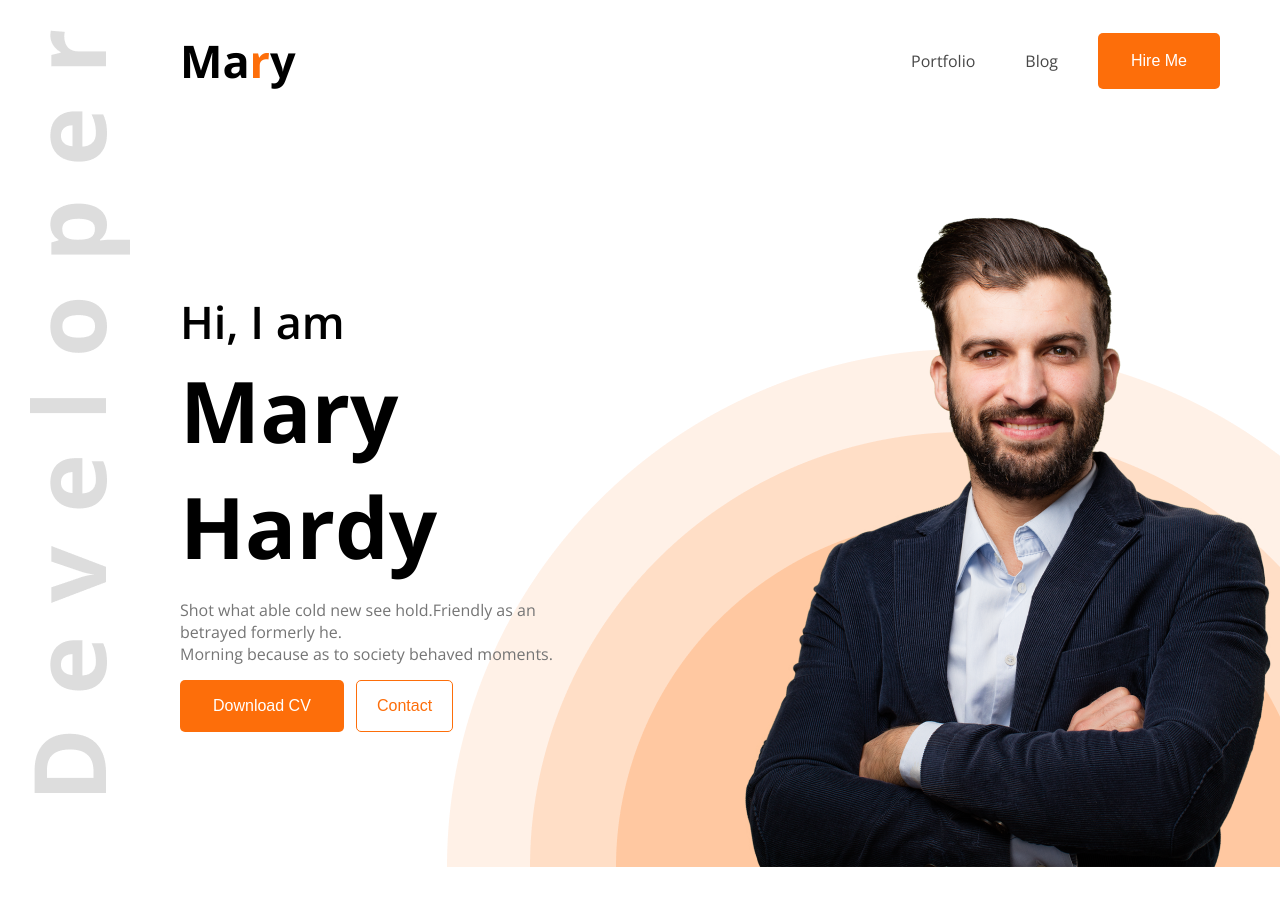
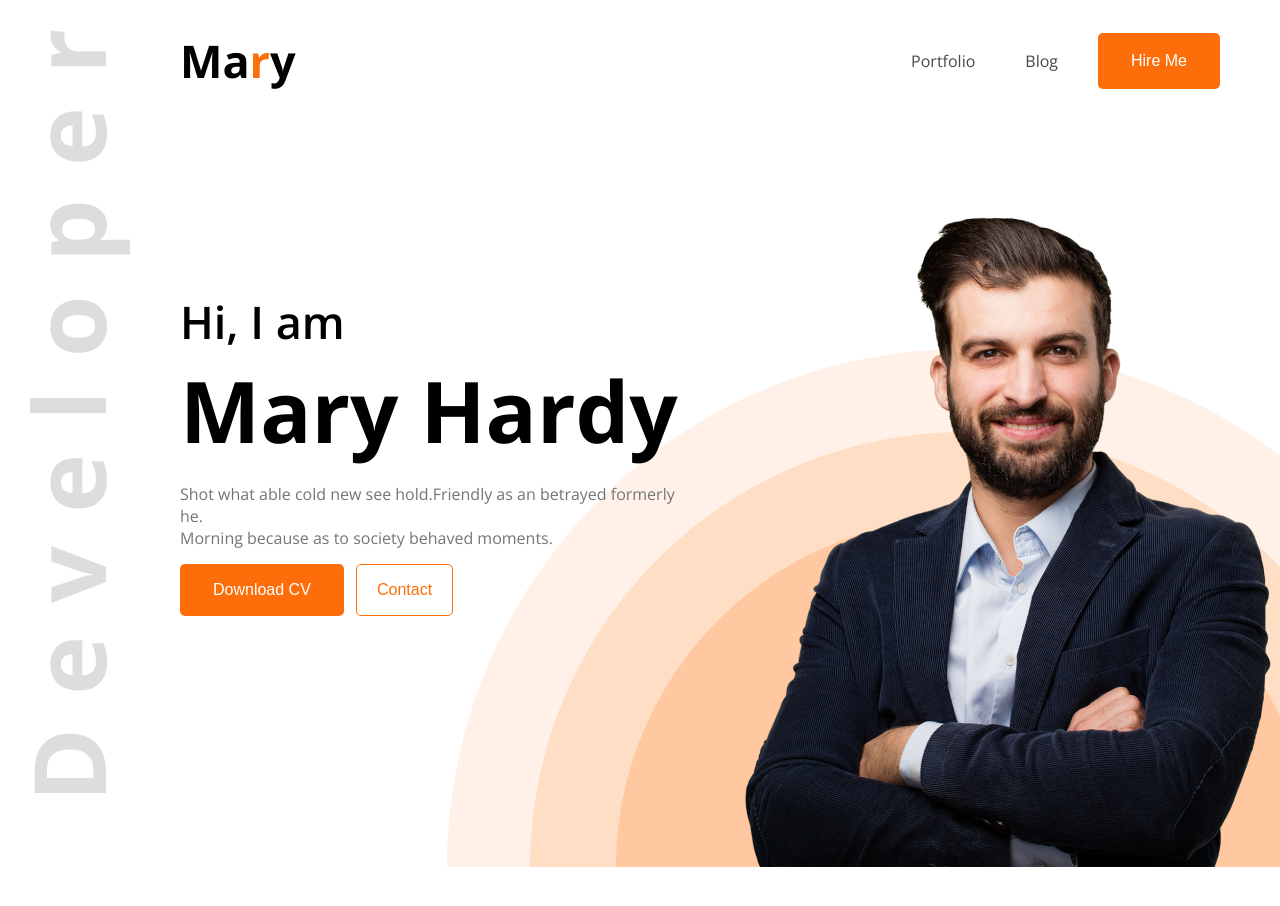
Before and after one commit to ayesha-siddika110/first-fig-web, a plain HTML site: page index.html in a window 1280 px wide. Shown: the top 906 px of the page. Drawn offline with nearby package versions, Linux system fonts and the light colour scheme.

Commit message:
Project Done

```diff
--- a/css/style.css
+++ b/css/style.css
@@ -89,7 +89,7 @@ nav ul li a{
 }
 .header-content{
     /* background-color: blueviolet; */
-    margin: 8% 10% 10% 12%;
+    margin: 8% 1% 10% 12%;
     text-align: left;
 
 
```
